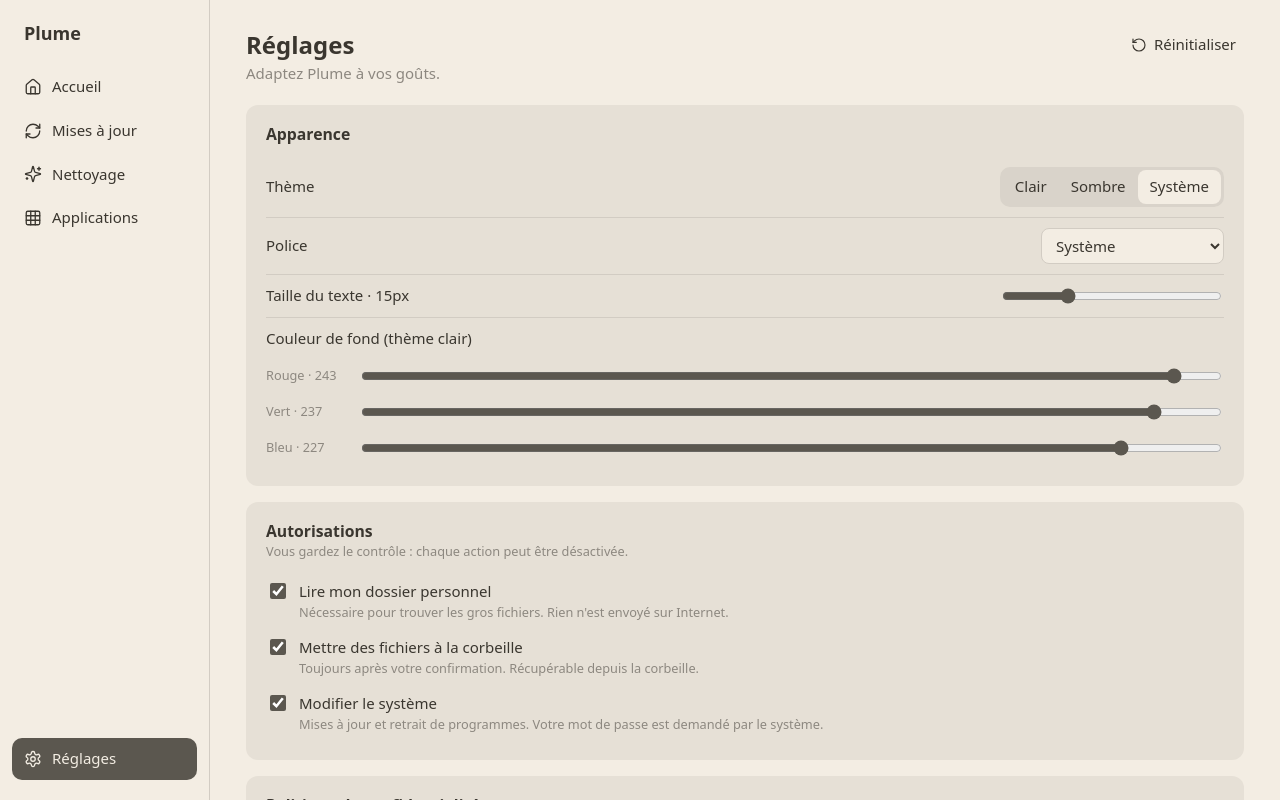
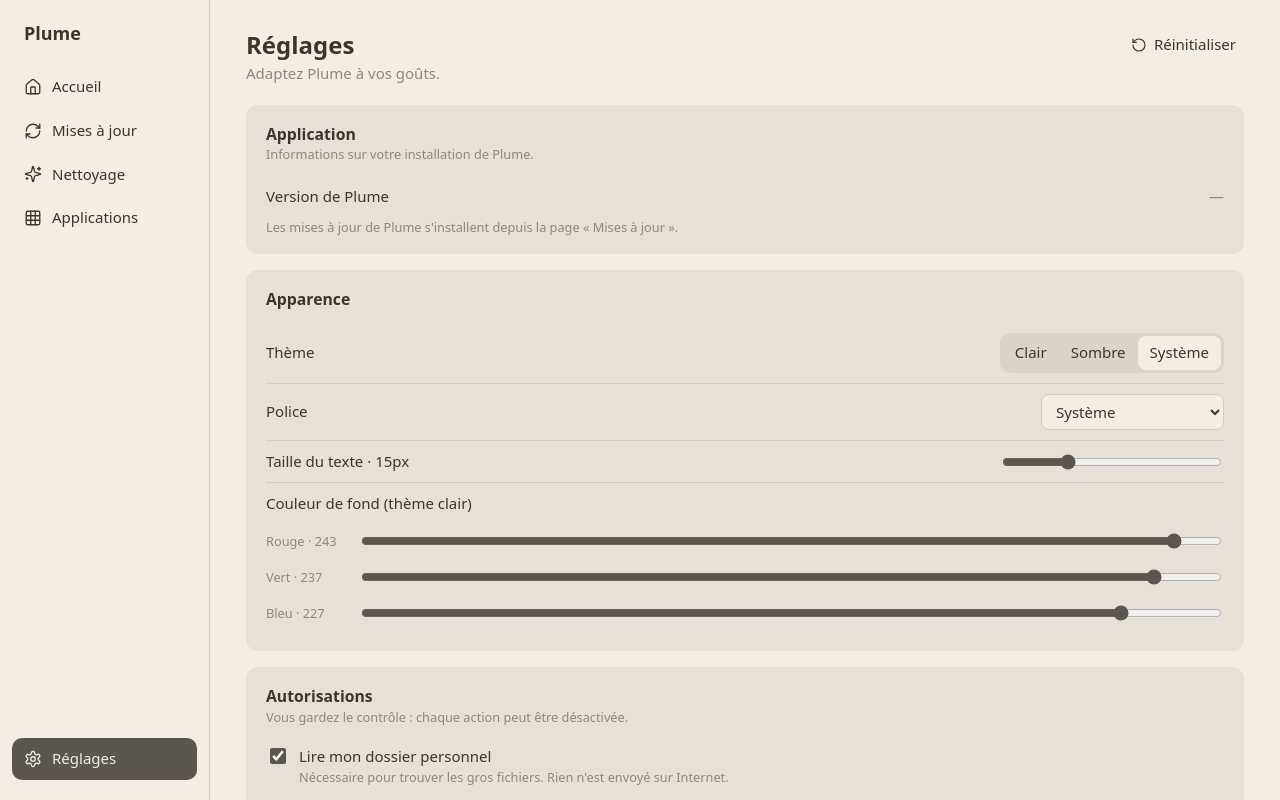
Before and after one commit to Mendrika-Randriamora/Plume, a React (Vite) app: page / in a window 1280 px wide. Both pictures are taken after a click on the button "Réglages". Built offline with nearby package versions, Linux system fonts and the light colour scheme.

Commit message:
feat(settings): show the Plume version at the top of the settings page

```diff
--- a/src/pages/settings/SettingsPage.tsx
+++ b/src/pages/settings/SettingsPage.tsx
@@ -1,5 +1,7 @@
+import { useEffect, useState } from "react";
 import { RotateCcw } from "lucide-react";
 import { Button, Card, PageHeader } from "@/core/ui";
+import { getCurrentVersion } from "@/core/updater";
 import { useSettings } from "@/core/settings/SettingsProvider";
 import { resolveDark, FONTS } from "@/core/settings/theme";
 import type { FontKey, Permissions, Rgb, ThemeMode } from "@/core/settings/store";
@@ -13,8 +15,14 @@ const PERMS: [keyof Permissions, string, string][] = [
 
 export function SettingsPage() {
   const { settings: s, update, reset } = useSettings();
+  const [version, setVersion] = useState("…");
   const dark = resolveDark(s);
   const rgb = dark ? s.baseDark : s.baseLight;
+
+  useEffect(() => {
+    void getCurrentVersion().then((v) => setVersion(v ?? "—"));
+  }, []);
+
   const setRgb = (i: number, v: number) => {
     const next = [...rgb] as Rgb;
     next[i] = v;
@@ -28,6 +36,16 @@ export function SettingsPage() {
         subtitle="Adaptez Plume à vos goûts."
         action={<Button variant="ghost" icon={RotateCcw} onClick={reset}>Réinitialiser</Button>}
       />
+
+      <Card title="Application" hint="Informations sur votre installation de Plume.">
+        <div className="field">
+          <span>Version de Plume</span>
+          <span className="muted">{version}</span>
+        </div>
+        <p className="small muted">
+          Les mises à jour de Plume s{`'`}installent depuis la page « Mises à jour ».
+        </p>
+      </Card>
 
       <Card title="Apparence">
         <div className="field">
```
